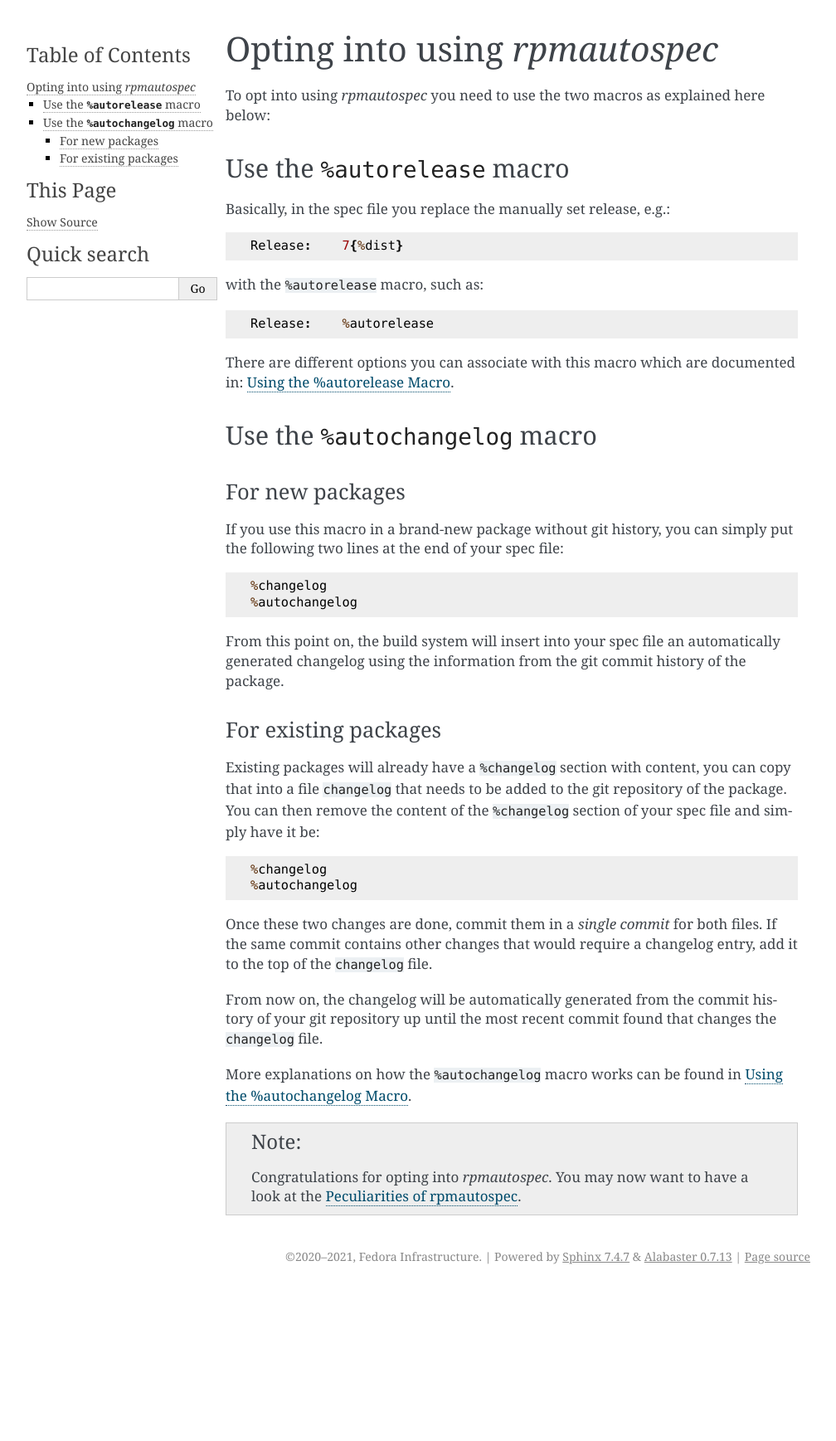
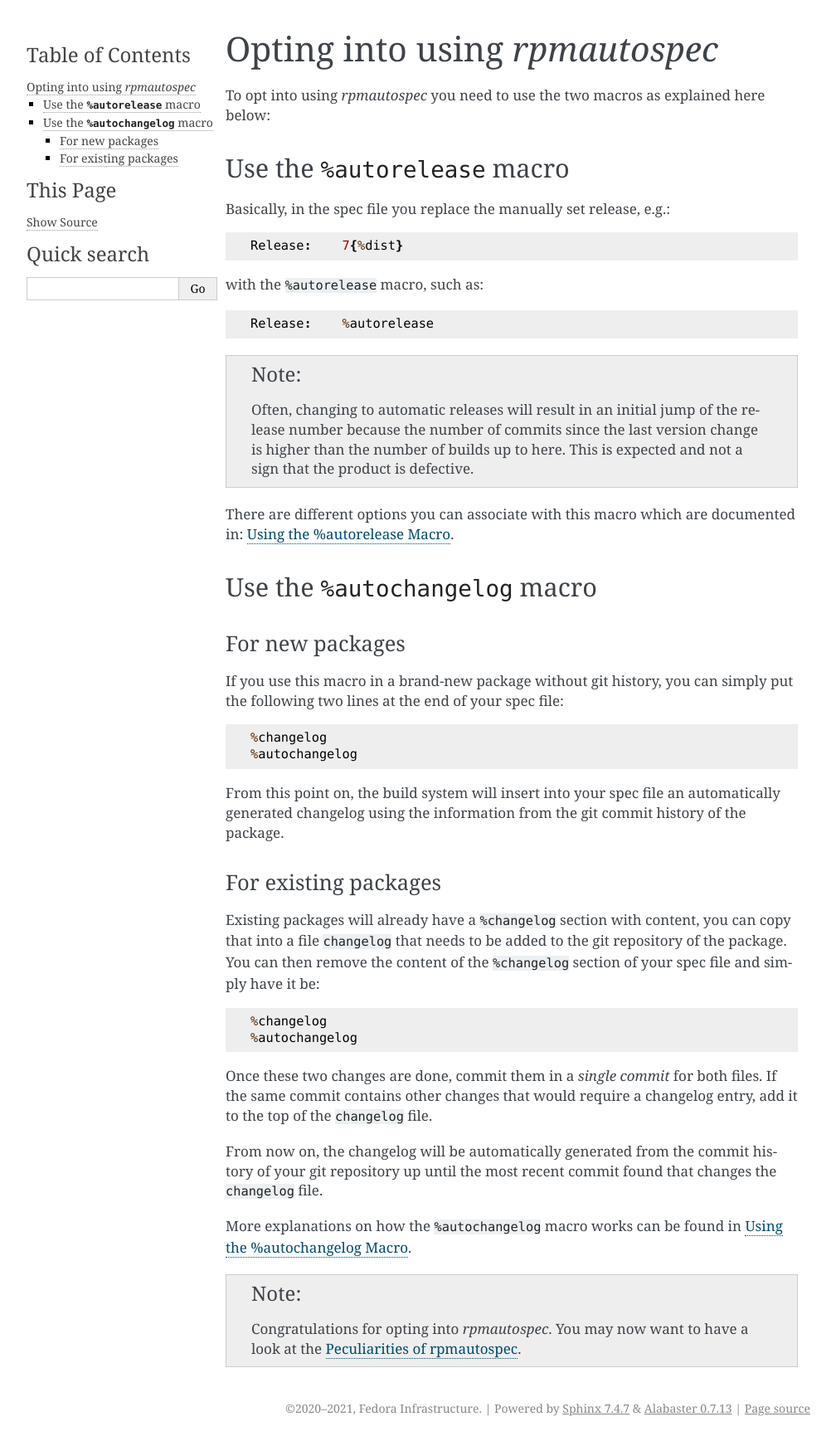
Before and after one commit to fedora-infra/rpmautospec, a Sphinx documentation site: the page built from doc/opting-in.rst, in a window 1280 px wide. Shown: the whole page at 83% size, without its empty margins (133-1141 px from the left). Built offline with Sphinx 7.4.7, drawn with Linux system fonts in a browser that asks for light colours; before the commit the page ends 1554 px from its top, so only the background shows below that.

Commit message:
Document potential jump of initial release number
Fixes: #200

Signed-off-by: Nils Philippsen <nils@redhat.com>

```diff
--- a/doc/opting-in.rst
+++ b/doc/opting-in.rst
@@ -18,6 +18,11 @@ with the ``%autorelease`` macro, such as:
 ::
 
     Release:    %autorelease
+
+.. note::
+    Often, changing to automatic releases will result in an initial jump of the release number
+    because the number of commits since the last version change is higher than the number of builds
+    up to here. This is expected and not a sign that the product is defective.
 
 There are different options you can associate with this macro which are
 documented in: :ref:`using-autorelease`.
```
